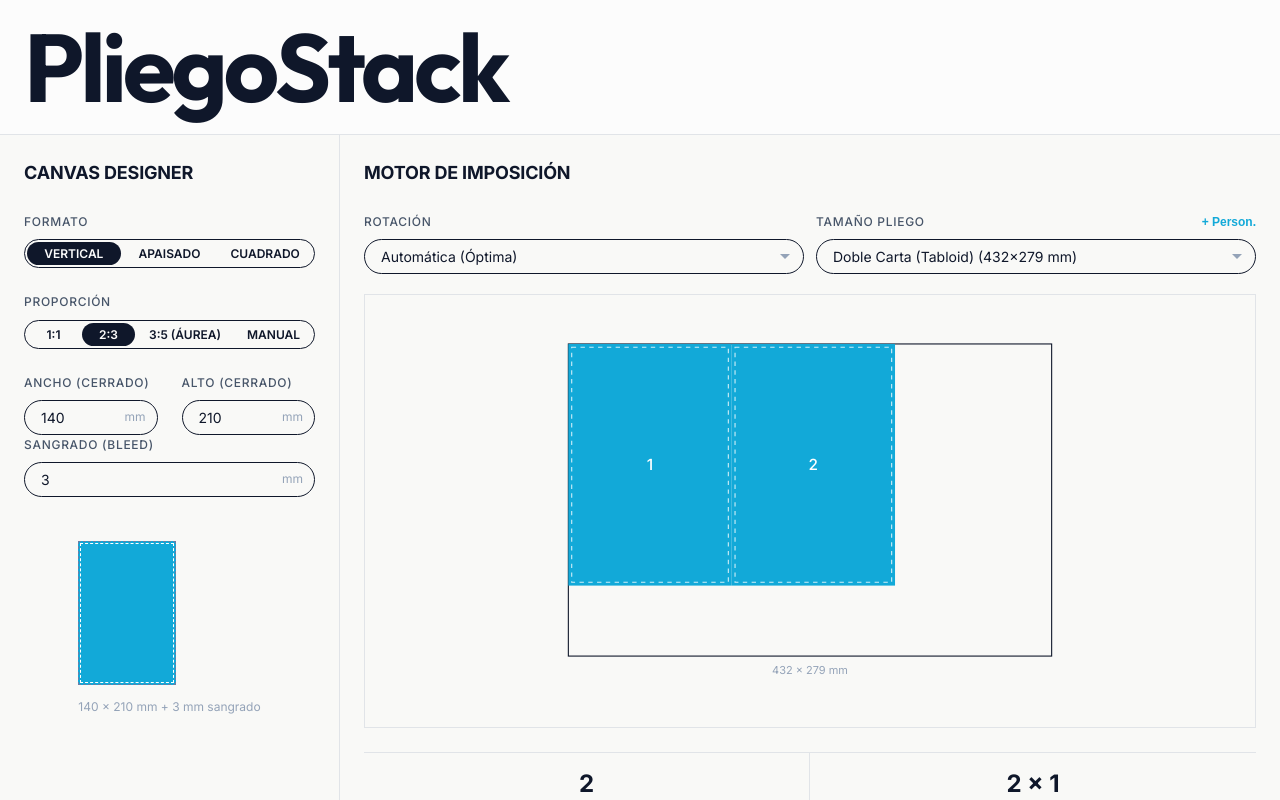
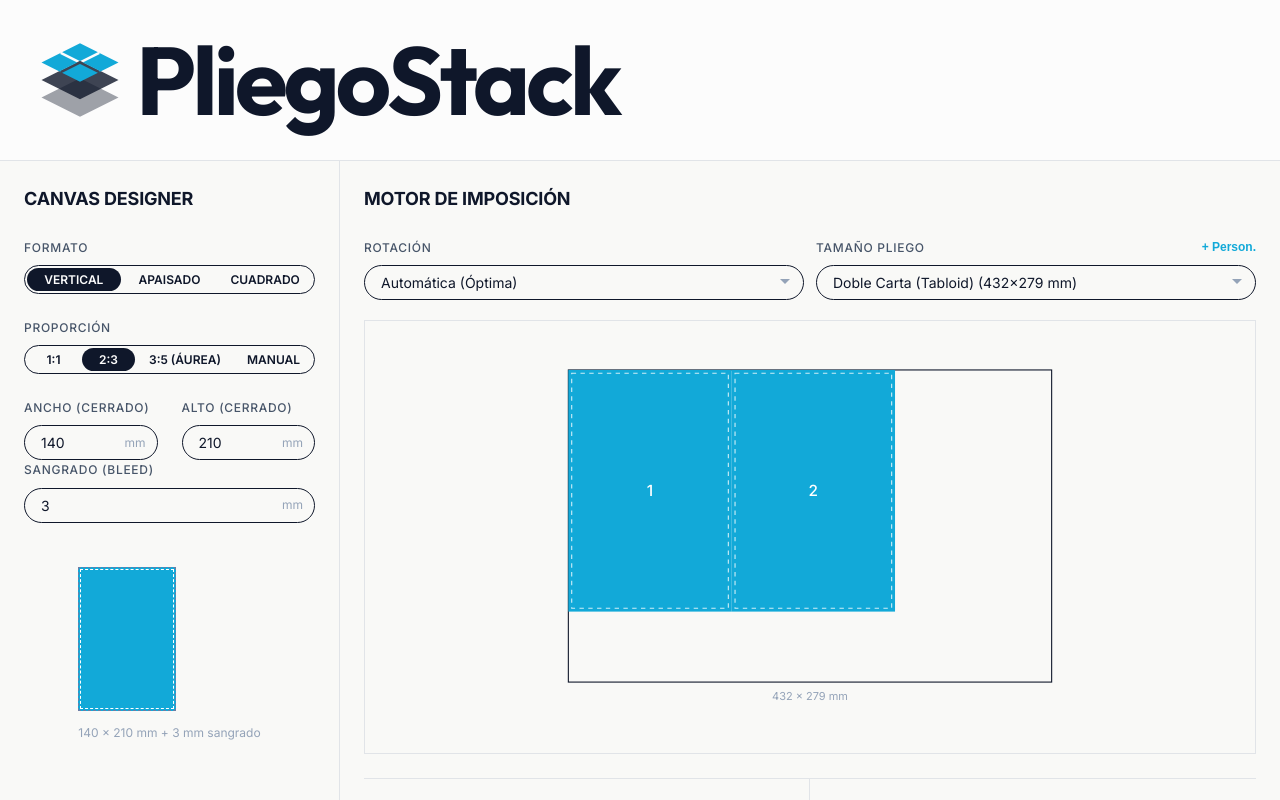
Before and after one commit to caravenas/book-engineering-tool, a React (Vite) app: page / in a window 1280 px wide. Shown: the top 800 px of the page. Built offline with nearby package versions, Linux system fonts and the light colour scheme.

Commit message:
added logo

```diff
--- a/src/App.tsx
+++ b/src/App.tsx
@@ -16,7 +16,8 @@ export default function App() {
   return (
     <div className="page-wrapper">
       <div className="header-section">
-        <header className="app-header">
+        <header className="app-header" style={{ display: 'flex', alignItems: 'center', gap: 0 }}>
+          <img src="/logo.svg" alt="PliegoStack Logo" style={{ height: '7rem', width: 'auto' }} />
           <h1 className="app-logo">PliegoStack</h1>
         </header>
       </div>
```
Also changed, not shown: assets/logo.svg (added), public/logo.svg (added).
